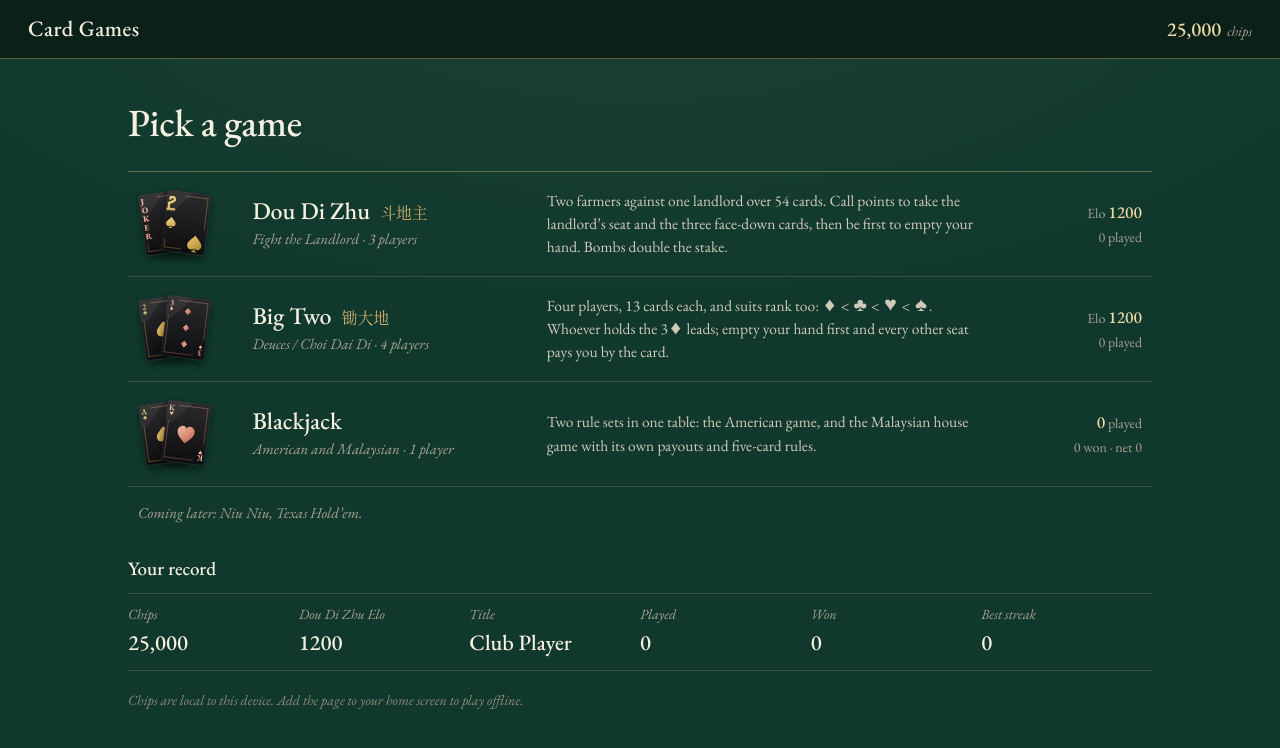
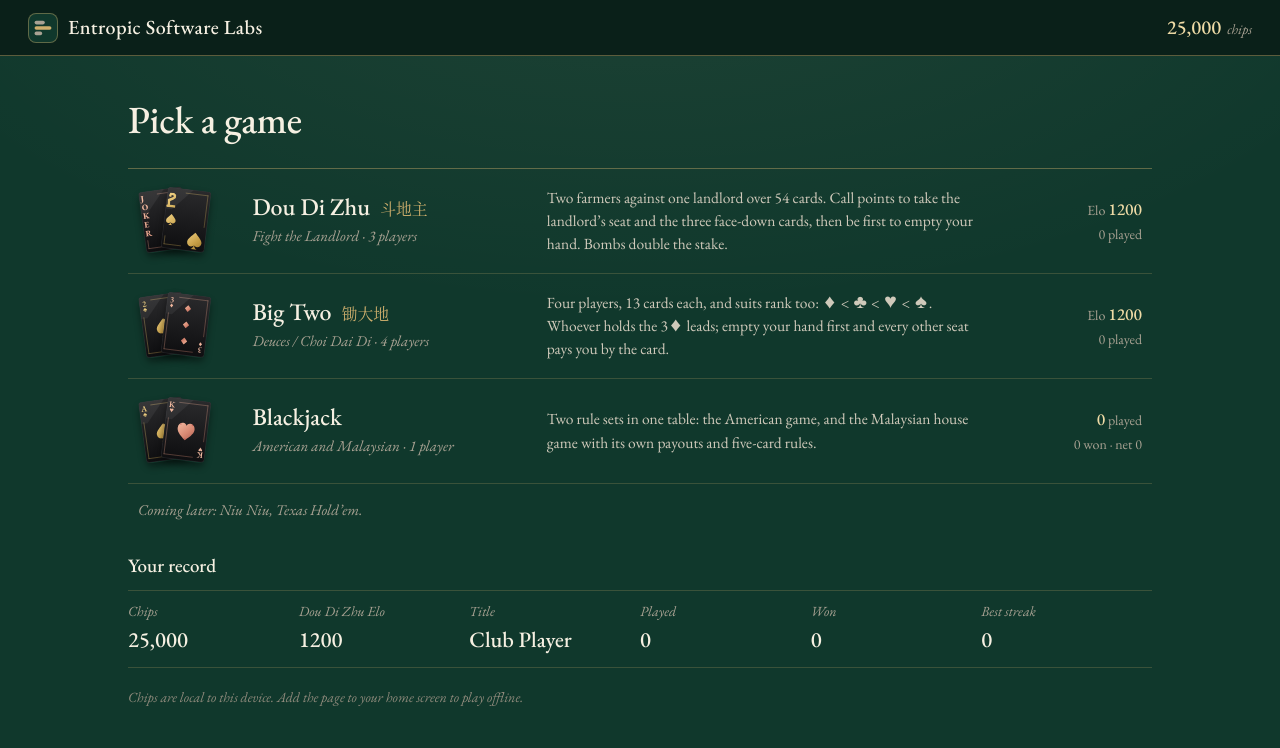
Before and after one commit to josephting1105123/Card-Games, a website with bundled scripts: page index.html in a window 1280 px wide. Built offline with nearby package versions, Linux system fonts and the light colour scheme.

Commit message:
Link the header back to Entropic Software Labs
The top bar on every menu, lobby and online screen now shows the
Entropic Software Labs wordmark from Quick Vote, linking to
https://entropicsoftwarelabs.com/, in place of the Card Games title.
The bar is 56px like Quick Vote's, the words drop below 480px wide,
and the in-game table HUD is unchanged. v0.2.3.

```diff
--- a/package.json
+++ b/package.json
@@ -1,6 +1,6 @@
 {
   "name": "card-games",
-  "version": "0.2.2",
+  "version": "0.2.3",
   "description": "A collection of classic card games. Dou Di Zhu first, more to follow. Zero dependencies, installable as a PWA, with LAN multiplayer.",
   "type": "module",
   "private": true,
--- a/src/ui/lan.js
+++ b/src/ui/lan.js
@@ -20,6 +20,7 @@ import { SETTING_LIMITS, SEATS_BY_GAME, S2C, defaultSettings } from '../net/prot
 import { formatCode, normaliseCode, parseCode, socketUrlFor } from '../net/roomcode.js';
 import { Big2View } from './big2.js';
 import { TableView } from './tableview.js';
+import { wordmark } from './screens.js';
 import { announce, button, clear, el, field, numberInput, select, wait } from './dom.js';
 
 const NAME_KEY = 'card-games.lan-name';
@@ -201,7 +202,7 @@ class LanScreens {
     clear(this.root);
     this.root.append(
       el('header.topbar',
-        el('div.topbar__brand', el('b', this.online ? 'Play online' : 'Local multiplayer')),
+        wordmark(),
       ),
       el('main.page', ...children),
     );
--- a/src/ui/screens.js
+++ b/src/ui/screens.js
@@ -16,10 +16,24 @@ import { GAMES, gameById } from '../games/registry.js';
 import { SKILLS } from '../games/doudizhu/ai.js';
 import { clear, el } from './dom.js';
 
+// Static literal, no user data, so innerHTML is safe; el() only builds HTML-namespace nodes.
+const MARK_SVG = '<svg viewBox="96 118 320 276" width="18" height="16">'
+  + '<rect class="mark-bar" x="106" y="128" width="182.35" height="64" rx="32"/>'
+  + '<rect class="mark-bar mark-bar-lead" x="106" y="224" width="300" height="64" rx="32"/>'
+  + '<rect class="mark-bar" x="106" y="320" width="135.29" height="64" rx="32"/>'
+  + '</svg>';
+
+export function wordmark() {
+  return el('a.wordmark', { href: 'https://entropicsoftwarelabs.com/' },
+    el('span.mark', { 'aria-hidden': 'true', html: MARK_SVG }),
+    el('span.wordmark-text', 'Entropic Software Labs'),
+  );
+}
+
 export function topbar(app) {
   const profile = app.profile;
   return el('header.topbar',
-    el('div.topbar__brand', el('b', 'Card Games')),
+    wordmark(),
     el('div.topbar__spacer'),
     el('div', { class: `chip-purse${profile.rescueMode ? ' is-rescue' : ''}` },
       el('span', formatChips(profile.bankroll)),
--- a/styles/app.css
+++ b/styles/app.css
@@ -50,18 +50,39 @@ input, select, textarea { caret-color: var(--gold-bright); }
    scroll visibly under the brand. */
 .topbar {
   display: flex; align-items: center; gap: 14px;
-  padding: var(--s-12) var(--gutter);
+  min-height: 56px;
+  padding: 0 var(--gutter);
   border-bottom: 1px solid var(--hairline-strong);
   background: var(--felt-2);
   position: sticky; top: 0; z-index: var(--z-hud);
 }
 
-.topbar__brand {
-  font-family: var(--font); font-size: clamp(18px, 2.2vw, 22px); letter-spacing: 0.02em;
-  color: var(--ivory); display: flex; align-items: center; gap: 10px;
+.topbar__spacer { flex: 1; }
+
+.wordmark {
+  display: inline-flex; align-items: center; gap: 10px;
+  min-height: 44px; min-width: 0; flex: none;
+  color: var(--ivory); font-family: var(--font);
+  font-size: clamp(17px, 2vw, 20px); font-weight: 500; letter-spacing: 0.02em;
+  text-decoration: none; border-radius: var(--r-md);
 }
-.topbar__brand b { font-weight: 500; }
-.topbar__spacer { flex: 1; }
+.wordmark:hover .wordmark-text { color: var(--gold-bright); }
+.wordmark:focus-visible { outline: 2px solid var(--gold); outline-offset: 3px; }
+.mark {
+  display: inline-flex; align-items: center; justify-content: center;
+  width: 30px; height: 30px; flex: none;
+  border: 1px solid var(--hairline-strong); border-radius: var(--r-lg);
+  background: var(--felt-1);
+}
+.mark-bar { fill: var(--text-tertiary); }
+.mark-bar-lead { fill: var(--gold); }
+/* Narrow screens keep the mark and drop the words visually, not for screen readers. */
+@media (max-width: 479px) {
+  .wordmark-text {
+    position: absolute; width: 1px; height: 1px; margin: -1px; padding: 0;
+    overflow: hidden; clip: rect(0, 0, 0, 0); white-space: nowrap; border: 0;
+  }
+}
 
 .chip-purse {
   display: flex; align-items: baseline; gap: 6px;
--- a/sw.js
+++ b/sw.js
@@ -13,7 +13,7 @@
  * stamp by hand.
  */
 
-const CACHE = 'card-games-b326a3f120fa';
+const CACHE = 'card-games-7a4c0ffed34f';
 
 const PRECACHE = [
   './',
```
